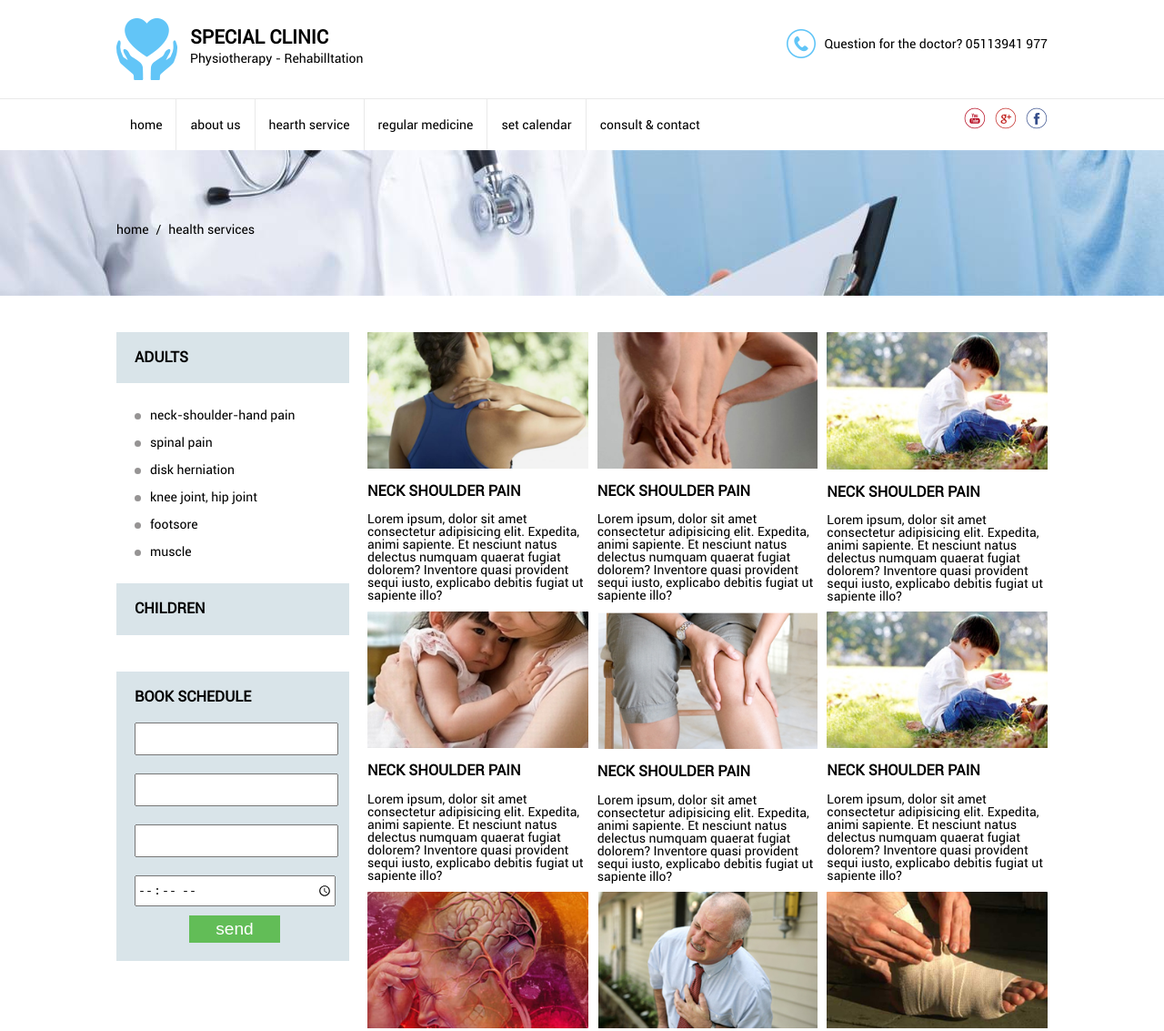
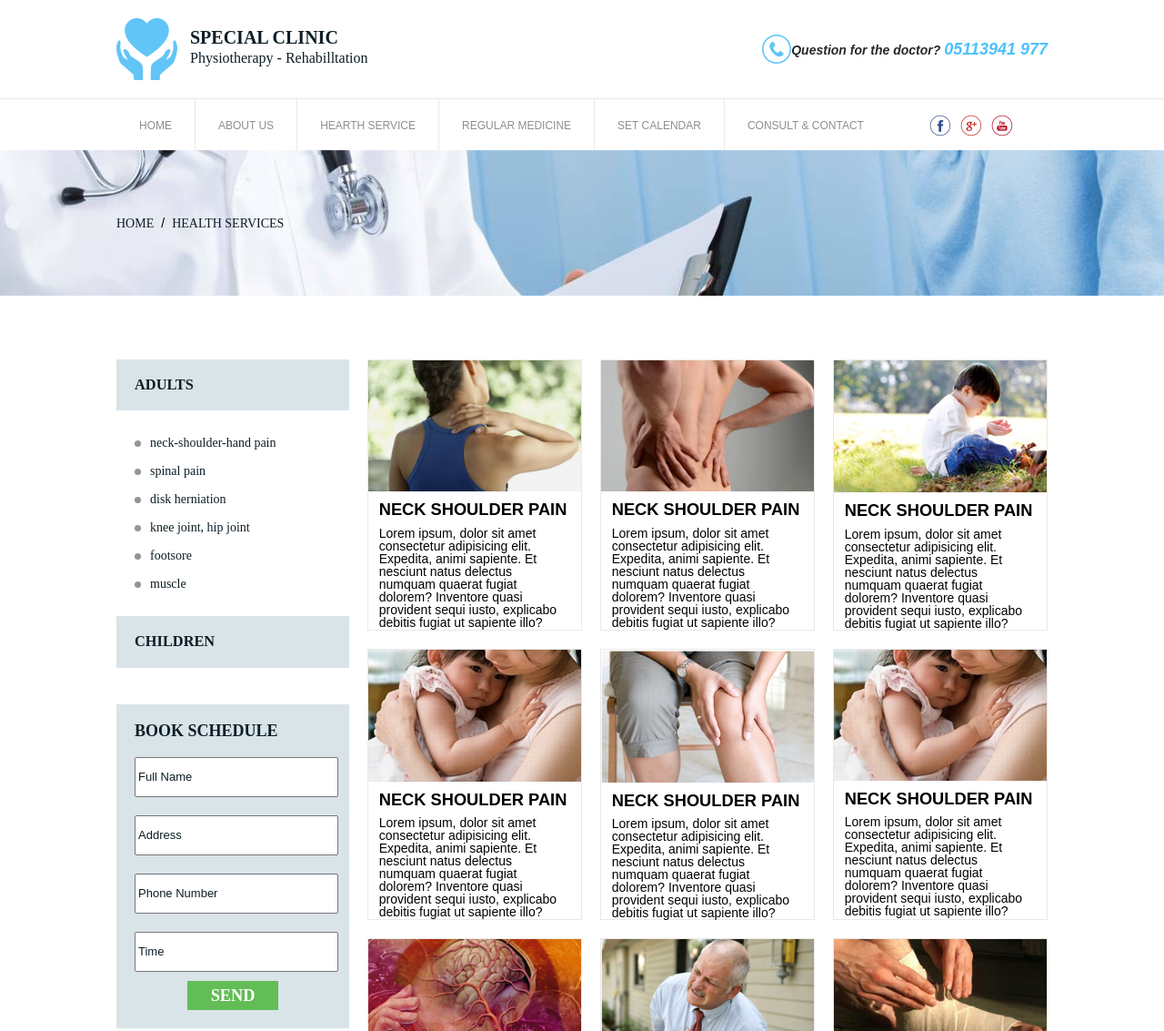
Before and after one commit to tuand41/js-shopping-cart, a plain HTML site: page index.html in a window 1280 px wide. Shown: the top 1133 px of the page at 91% size. Drawn offline with Linux system fonts and the light colour scheme.

Commit message:
add flex-box and fix

```diff
--- a/css/css.css
+++ b/css/css.css
@@ -10,7 +10,7 @@
 
 body{
     font-size: 14px;
-    font-family: 'Roboto', sans-serif;
+    font-family: sans-serif,"Arial";
 }
 a{
     text-decoration: none;
@@ -44,59 +44,82 @@ li{
 .logo-contact{
     height: 68px;
     padding: 20px 0;
+    display: flex;
 }
 
 .logo-left{
-    float: left;
     width: 50%;
 }
 
+.logo{
+    display: flex;
+}
 img.img-logo{
     width: 100%;
     height: auto;
     max-width: 67px;
-    float: left;
 }
 
 .logo-body{
-    float: left;
     margin-left: 14px;
 }
 
-.logo-body h2{
+.logo-body h1{
     margin-top: 11px;
     text-transform: uppercase;
-    font-weight: 900;
+    font-size: 20px;
+    color: #0d1d25;
+    font-weight: bold;
+    font-family: "U TM Avo Bold";
 }
 
 .logo-body p{
     margin-top: 5px;
+    font-size: 16px;
+    color: #0d1d25;
+    font-family: "U TM";
 }
 
 
 .contact-right{
-    float: right;
+    display: flex;
+    flex-direction: row-reverse;
     width: 50%;
 }
 
 .contact-content {
-    float: right;
-    margin-top: 12px;
+    display: flex;
+    /* flex-direction: row-reverse; */
+    justify-content: flex-end;
 }
 .contact-content img{
-    float: left;
+    /* float: left; */
     /* display:inline-block; */
+    max-width: 32px;
+    max-height: 32px;
+    margin: auto 0px;
 }
 
 .contact-content p{
-    float: left;
-    margin-top: 9px;
+    /* float: left; */
     margin-left: 9px;
+    margin: auto 0px;
+    display: inline;
+    color: #282828;
+    font-weight: bold;
+    font-style: italic;
+}
+
+a#phone {
+    font-size: 18px;
+    color: #4cc1fc;
+    font-weight: bold;
+    font-family: "Arial";
 }
 
 .hr-custom::after{
     content: "";
-    border-bottom: groove 1px #E9E9E9;
+    border-bottom: solid 1px #e9e9e9;
     display: block;
 }
 /* end logo-contact */
@@ -104,24 +127,44 @@ img.img-logo{
 
 /* menu-header */
 nav.menu-header{
+    display: flex;
+    justify-content: space-between;
+}
 
+ul.menu-list{
+    display: flex;
 }
 
 li.menu-item{
-    float: left;
+    /* padding: 0 15px; */
+    display: inline-block;
     line-height: 4;
-    padding: 0 15px;
+}
+
+li.menu-item a{
+    font-size: 12px;
+    color: #8e8e8e;
+    font-family: "Arial";
+    text-transform: uppercase;
+    padding: 0 25px;
 }
 
 ul.menu-list li:not(:first-child){
-    border-left: groove 1px #E9E9E9;
+    border-left: solid 1px #e9e9e9;
     display: block;
 }
 
+ul.menu-contact{
+    display: flex;
+}
+
 li.contact-item{
-    float: right;
+    padding-left: 10px;
     line-height: 4;
-    padding-left: 10px;
+}
+
+li.contact-item img{
+    vertical-align: middle;
 }
 
 /* end menu-hheader */
@@ -132,18 +175,27 @@ li.contact-item{
     width: 100%;
     height: 160px;
     position: relative;
-    margin-bottom: 40px;
+    background-size: cover;
+    background-position: center;
+    margin-bottom: 70px;
+    line-height: 0;
 }
 
 ul.slide-breadcrumb{
     position: absolute;
     top: 50%;
+    transition: translateY(-50%);
 }
 
 ul.slide-breadcrumb li{
     float: left;
 }
 
+ul.slide-breadcrumb li a{
+    color: #0d1d25;
+    font-family: "U TM";
+    text-transform: uppercase;
+}
 
 
 ul.slide-breadcrumb li:not(:first-child)::before{
@@ -166,15 +218,24 @@ ul.slide-breadcrumb li:not(:first-child)::before{
 }
 
 .adult-children-title h3{
+    color: #0d1d25;
+    font-family: "U TM";
+    text-transform: uppercase;
 }
 
 ul.adult-children-list{
     padding: 20px 20px;
     line-height: 30px;
+
 }
 
 ul.adult-children-list li{
     list-style-type: disc;
+}
+
+ul.adult-children-list li a{
+    color: #0d1d25;
+    font-family: "U TM";
 }
 
 li.adult-children-item::before{
@@ -201,44 +262,63 @@ li.adult-children-item a{
 
 .book-title h1{
     text-transform: uppercase;
-    font-weight: bolder;
     margin-bottom: 10px;
+    font-size: 18px;
+    color: #0d1d25;
+    font-weight: bold;
+    font-family: "U TM Avo Bold";
 }
 
 .form-group input{
     width: 100%;
     max-width: 222px;
-    height: 30px;
+    height: 38px;
     margin: 10px 0;
 }
 
+.form-group input::placeholder{
+    font-size: 13px;
+    color: #0d1d25;
+    font-family: "Arial";
+    text-transform: capitalize;
+}
+
 .form-group button{
-    height: 30px;
+    /* height: 30px; */
     width: 100px;
     display: block;
-    margin-left:60px;
+    margin: 0 auto;
     background-color: #62BD57;
     color: #ffffff;
     border: none;
-    font-size: 1.2rem;
+    font-size: 1.142rem;
+    line-height: 30px;
+    font-weight: bold;
+    font-family: "U TM Avo Bold";
+    text-transform: uppercase;
 }
 
 
 /* services */
 .section-services{
-    width: 75%;
+    width: calc(75% - 20px);
     float: right;
 }
 
 ul.service-list{
-    margin-left: 20px;
     display: grid;
     grid-template-columns: auto auto auto;
-    grid-gap: 10px;
+    grid-gap: 20px;
 }
 
 li.service-item{
     box-sizing: border-box;
+    border: solid 1px #e9e9e9
+}
+
+.service-content{
+    width: 90%;
+    margin: 0 auto;
 }
 
 a.service-inner{
@@ -246,9 +326,15 @@ a.service-inner{
 }
 
 a.service-inner h3{
-    margin: 15px 0;
     text-transform: uppercase;
     font-weight: bold;
+    font-size: 1.142rem;
+    line-height: 2;
+}
+
+a.service-inner p{
+    font-family: "Arial";
+    /* color: #282828; */
 }
 
 img.service-img{
@@ -261,7 +347,7 @@ img.service-img{
 /* footer */
 
 .footer-top{
-    margin-top: 30px;
+    margin-top: 40px;
     background-color: rgba(98, 198, 248);
 }
 
@@ -272,19 +358,22 @@ img.service-img{
 }
 
 .footer-top-content{
-    padding: 15px;
+    padding: 30px 0;
+    display: flex;
 }
 
 .footer-about{
-    width: 33%;
-    float: left;
+    width: calc(100%/3);
+    /* float: left; */
 }
 
 h2.title{
-    margin: 15px 0px;
-    font-weight: bold;
+    font-size: 1.4285714285714286em;
+    line-height: 3;
+    color: #ffffff;
+    font-weight: bolder;
+    font-family: "U TM Avo Bold";
     text-transform: uppercase;
-    color: #fff;
 }
 
 ul.footer-top-ul{
@@ -293,6 +382,7 @@ ul.footer-top-ul{
 
 li.about-us-item{
     list-style-type: disc;
+    line-height: 30px;
 }
 
 ul.footer-top-ul li a{
@@ -301,13 +391,21 @@ ul.footer-top-ul li a{
 }
 
 .footer-support{
-    width: 33%;
-    float: left;
+    width: calc(100%/3);
+    /* float: left; */
 }
 
 .footer-social{
-    width: 33%;
-    float: left;
+    width: calc(100%/3);
+    /* float: left; */
+}
+
+li.social-item {
+    line-height: 30px;
+}
+
+img.social-img {
+    vertical-align: middle;
 }
 
 /* copy-right */
--- a/index.html
+++ b/index.html
@@ -14,24 +14,22 @@
     <head class="page-header">
         <div class="hr-custom">
             <div class="container">
-                <section class="logo-contact">
-                    <div class="row">
+                <section class="logo-contact row">
                     <div class="logo-left">
                         <a href="" class="logo">
                             <img class="img-logo" src="images/logo.png" alt="">
                             <div class="logo-body">
-                                    <h2>special clinic</h2>
-                                    <p>Physiotherapy -  Rehabilltation</p>
+                                <h1>special clinic</h1>
+                                <p>Physiotherapy - Rehabilltation</p>
                             </div>
                         </a>
                     </div>
                     <div class="contact-right">
-                            <div class="contact-content row">
+                        <div class="contact-content">
                             <img src="images/icon-phone.png" alt="">
                             <p>Question for the doctor?
-                                    <span><a href="">05113941 977</a></span>
+                                <a href="" id="phone">05113941 977</a>
                             </p>
-                            </div>
                         </div>
                     </div>
                 </section>
@@ -67,7 +65,9 @@
         <div class="container row">
             <aside class="sidebar">
                 <section class="sidebar-adults">
-                    <div class="adult-children-title"><h3 class="uppercase">adults</h3></div>
+                    <div class="adult-children-title">
+                        <h3 class="uppercase">adults</h3>
+                    </div>
                     <ul class="adult-children-list">
                         <li class="adult-children-item"><a href="">neck-shoulder-hand pain</a></li>
                         <li class="adult-children-item"><a href="">spinal pain</a></li>
@@ -78,27 +78,31 @@
                     </ul>
                 </section>
                 <section class="sidebar-children">
-                    <div class="adult-children-title"><h3 class="uppercase">children</h3></div>
+                    <div class="adult-children-title">
+                        <h3 class="uppercase">children</h3>
+                    </div>
 
                     <!-- <ul class="adult-children-list">
                         <li class="adult-children-item"><a href=""></a></li>
                     </ul> -->
                 </section>
                 <section class="sidebar-bookschedule">
-                    <div class="book-title"><h1>book schedule</h1></div>
+                    <div class="book-title">
+                        <h1>book schedule</h1>
+                    </div>
 
-                        <form action="" class="book-form" >
+                    <form action="" class="book-form">
                         <div class="form-group">
-                                <input type="text" name="name">
+                            <input type="text" name="name" placeholder="full name">
                         </div>
                         <div class="form-group">
-                                <input type="text" name="address">
+                            <input type="text" name="address" placeholder="address">
                         </div>
                         <div class="form-group">
-                                <input type="tel" name="phone">
+                            <input type="tel" name="phone" placeholder="phone number">
                         </div>
                         <div class="form-group">
-                                <input type="time" name="time">
+                            <input type="text" name="time" placeholder="time">
                         </div>
                         <div class="form-group">
                             <button type="submit">send</button>
@@ -113,82 +117,118 @@
                         <li class="service-item">
                             <a href="" class="service-inner">
                                 <img class="service-img" src="images/img_number_1.jpg" alt="">
+                                <div class="service-content">
                                     <h3>NECK SHOULDER PAIN</h3>
-                                <p>Lorem ipsum, dolor sit amet consectetur adipisicing elit. Expedita, animi sapiente.
-                                    Et nesciunt natus delectus numquam quaerat fugiat dolorem? Inventore quasi provident
+                                    <p>Lorem ipsum, dolor sit amet consectetur adipisicing elit. Expedita, animi
+                                        sapiente.
+                                        Et nesciunt natus delectus numquam quaerat fugiat dolorem? Inventore quasi
+                                        provident
                                         sequi iusto, explicabo debitis fugiat ut sapiente illo?</p>
+                                </div>
                             </a>
                         </li>
                         <li class="service-item">
                             <a href="" class="service-inner">
                                 <img class="service-img" src="images/img_number_2.jpg" alt="">
+                                <div class="service-content">
                                     <h3>NECK SHOULDER PAIN</h3>
-                                <p>Lorem ipsum, dolor sit amet consectetur adipisicing elit. Expedita, animi sapiente.
-                                    Et nesciunt natus delectus numquam quaerat fugiat dolorem? Inventore quasi provident
+                                    <p>Lorem ipsum, dolor sit amet consectetur adipisicing elit. Expedita, animi
+                                        sapiente.
+                                        Et nesciunt natus delectus numquam quaerat fugiat dolorem? Inventore quasi
+                                        provident
                                         sequi iusto, explicabo debitis fugiat ut sapiente illo?</p>
+                                </div>
                             </a>
                         </li>
                         <li class="service-item">
                             <a href="" class="service-inner">
                                 <img class="service-img" src="images/img_number_3.jpg" alt="">
+                                <div class="service-content">
                                     <h3>NECK SHOULDER PAIN</h3>
-                                <p>Lorem ipsum, dolor sit amet consectetur adipisicing elit. Expedita, animi sapiente.
-                                    Et nesciunt natus delectus numquam quaerat fugiat dolorem? Inventore quasi provident
+                                    <p>Lorem ipsum, dolor sit amet consectetur adipisicing elit. Expedita, animi
+                                        sapiente.
+                                        Et nesciunt natus delectus numquam quaerat fugiat dolorem? Inventore quasi
+                                        provident
                                         sequi iusto, explicabo debitis fugiat ut sapiente illo?</p>
+                                </div>
                             </a>
                         </li>
                         <li class="service-item">
                             <a href="" class="service-inner">
                                 <img class="service-img" src="images/img_number_4.jpg" alt="">
+                                <div class="service-content">
                                     <h3>NECK SHOULDER PAIN</h3>
-                                <p>Lorem ipsum, dolor sit amet consectetur adipisicing elit. Expedita, animi sapiente.
-                                    Et nesciunt natus delectus numquam quaerat fugiat dolorem? Inventore quasi provident
+                                    <p>Lorem ipsum, dolor sit amet consectetur adipisicing elit. Expedita, animi
+                                        sapiente.
+                                        Et nesciunt natus delectus numquam quaerat fugiat dolorem? Inventore quasi
+                                        provident
                                         sequi iusto, explicabo debitis fugiat ut sapiente illo?</p>
+                                </div>
                             </a>
                         </li>
                         <li class="service-item">
                             <a href="" class="service-inner">
                                 <img class="service-img" src="images/img_number_5.jpg" alt="">
+                                <div class="service-content">
                                     <h3>NECK SHOULDER PAIN</h3>
-                                <p>Lorem ipsum, dolor sit amet consectetur adipisicing elit. Expedita, animi sapiente.
-                                    Et nesciunt natus delectus numquam quaerat fugiat dolorem? Inventore quasi provident
+                                    <p>Lorem ipsum, dolor sit amet consectetur adipisicing elit. Expedita, animi
+                                        sapiente.
+                                        Et nesciunt natus delectus numquam quaerat fugiat dolorem? Inventore quasi
+                                        provident
                                         sequi iusto, explicabo debitis fugiat ut sapiente illo?</p>
+                                </div>
                             </a>
                         </li>
                         <li class="service-item">
                             <a href="" class="service-inner">
-                                <img class="service-img" src="images/img_number_3.jpg" alt="">
+                                <img class="service-img" src="images/img_number_6.jpg" alt="">
+                                <div class="service-content">
                                     <h3>NECK SHOULDER PAIN</h3>
-                                <p>Lorem ipsum, dolor sit amet consectetur adipisicing elit. Expedita, animi sapiente.
-                                    Et nesciunt natus delectus numquam quaerat fugiat dolorem? Inventore quasi provident
+                                    <p>Lorem ipsum, dolor sit amet consectetur adipisicing elit. Expedita, animi
+                                        sapiente.
+                                        Et nesciunt natus delectus numquam quaerat fugiat dolorem? Inventore quasi
+                                        provident
                                         sequi iusto, explicabo debitis fugiat ut sapiente illo?</p>
+                                </div>
                             </a>
                         </li>
                         <li class="service-item">
                             <a href="" class="service-inner">
                                 <img class="service-img" src="images/img_number_7.jpg" alt="">
+                                <div class="service-content">
                                     <h3>NECK SHOULDER PAIN</h3>
-                                <p>Lorem ipsum, dolor sit amet consectetur adipisicing elit. Expedita, animi sapiente.
-                                    Et nesciunt natus delectus numquam quaerat fugiat dolorem? Inventore quasi provident
+                                    <p>Lorem ipsum, dolor sit amet consectetur adipisicing elit. Expedita, animi
+                                        sapiente.
+                                        Et nesciunt natus delectus numquam quaerat fugiat dolorem? Inventore quasi
+                                        provident
                                         sequi iusto, explicabo debitis fugiat ut sapiente illo?</p>
+                                </div>
                             </a>
                         </li>
                         <li class="service-item">
                             <a href="" class="service-inner">
                                 <img class="service-img" src="images/img_number_8.jpg" alt="">
+                                <div class="service-content">
                                     <h3>NECK SHOULDER PAIN</h3>
-                                <p>Lorem ipsum, dolor sit amet consectetur adipisicing elit. Expedita, animi sapiente.
-                                    Et nesciunt natus delectus numquam quaerat fugiat dolorem? Inventore quasi provident
+                                    <p>Lorem ipsum, dolor sit amet consectetur adipisicing elit. Expedita, animi
+                                        sapiente.
+                                        Et nesciunt natus delectus numquam quaerat fugiat dolorem? Inventore quasi
+                                        provident
                                         sequi iusto, explicabo debitis fugiat ut sapiente illo?</p>
+                                </div>
                             </a>
                         </li>
                         <li class="service-item">
                             <a href="" class="service-inner">
                                 <img class="service-img" src="images/img_number_9.jpg" alt="">
+                                <div class="service-content">
                                     <h3>NECK SHOULDER PAIN</h3>
-                                <p>Lorem ipsum, dolor sit amet consectetur adipisicing elit. Expedita, animi sapiente.
-                                    Et nesciunt natus delectus numquam quaerat fugiat dolorem? Inventore quasi provident
+                                    <p>Lorem ipsum, dolor sit amet consectetur adipisicing elit. Expedita, animi
+                                        sapiente.
+                                        Et nesciunt natus delectus numquam quaerat fugiat dolorem? Inventore quasi
+                                        provident
                                         sequi iusto, explicabo debitis fugiat ut sapiente illo?</p>
+                                </div>
                             </a>
                         </li>
                     </ul>
@@ -199,7 +239,6 @@
     <footer class="page-footer">
         <section class="footer-top ">
             <div class="container row footer-top-content">
-
                 <div class="footer-about">
                     <h2 class="title">about us</h2>
                     <ul class="footer-top-ul">
```
Lines whose indentation alone changed are shown as unchanged.
